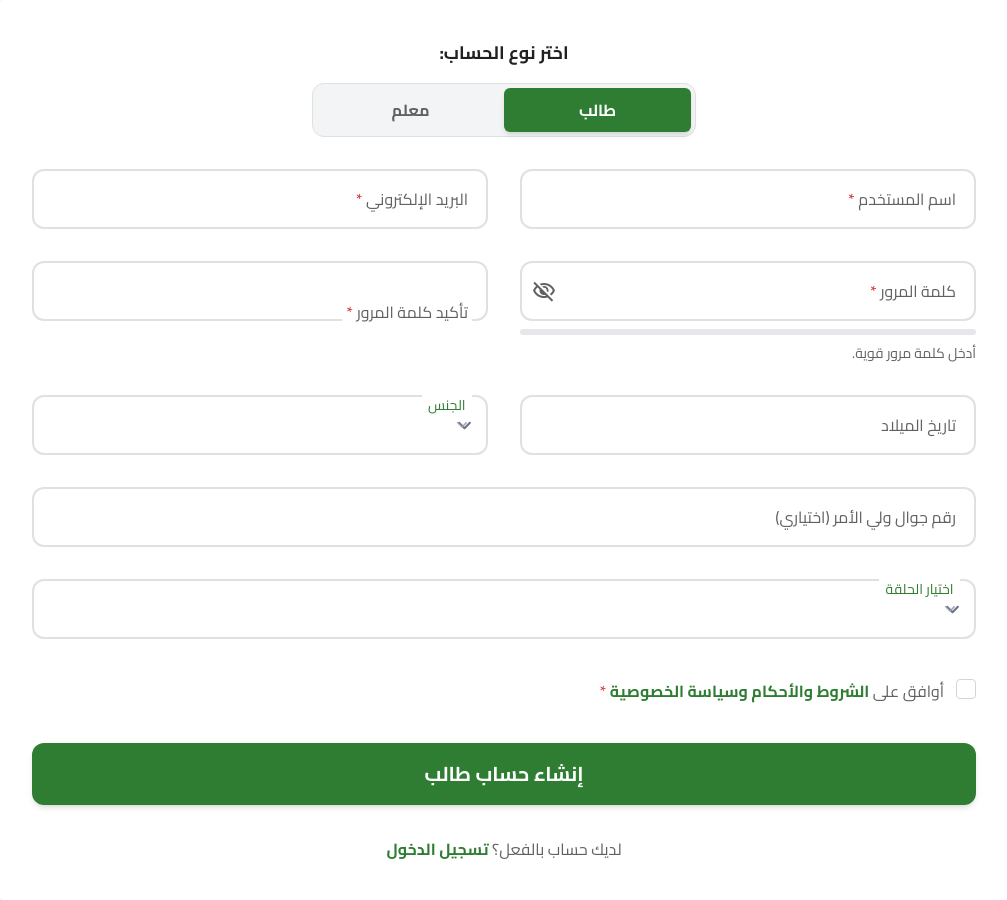
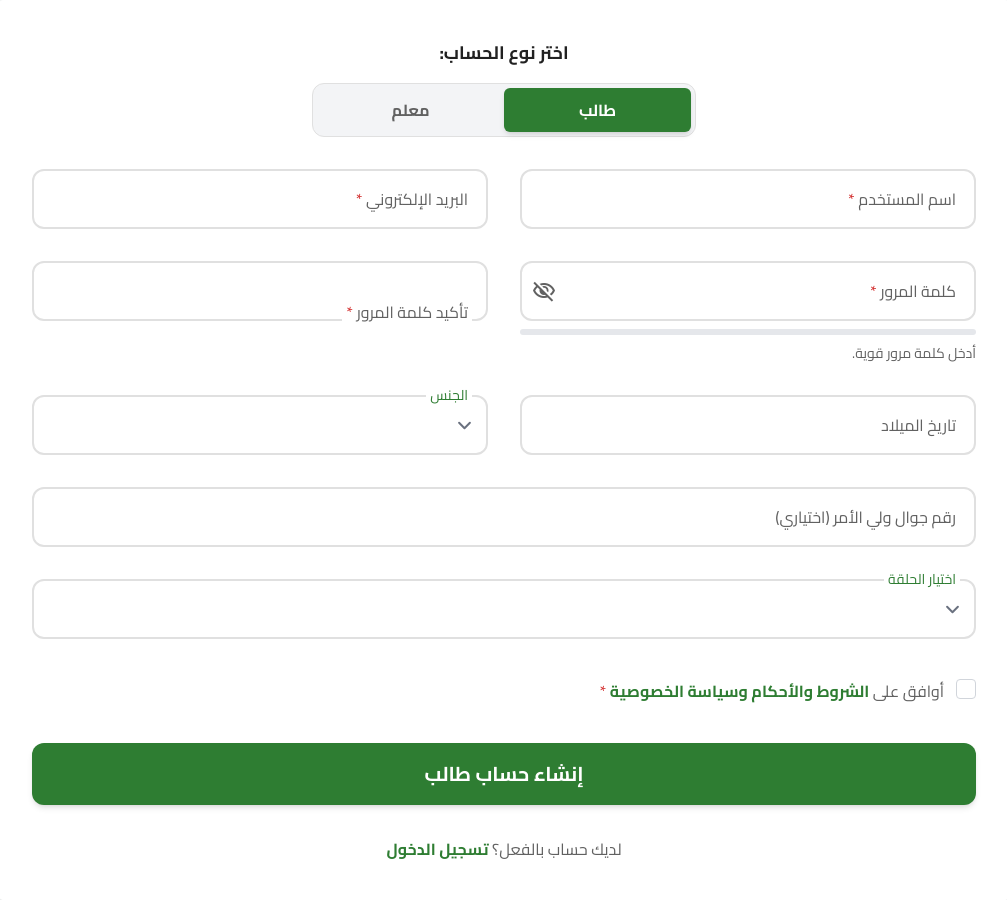
Before and after one commit to muhammednelshazly/Qurantahfiz, a Django app: page /accounts/register/ in a window 1280 px wide. Shown: the part 237-1137 px from the top of the page, without its empty margins (136-1143 px from the left). Run offline with Django 5.2, Linux system fonts and the light colour scheme; some libraries are stand-ins or nearby versions.

Commit message:
Update register.html

```diff
--- a/templates/accounts/register.html
+++ b/templates/accounts/register.html
@@ -5,11 +5,13 @@
   <meta name="viewport" content="width=device-width, initial-scale=1.0"/>
   <title>إنشاء حساب - منصة إقراء</title>
 
+  <!-- Fonts & Icons -->
   <link rel="preconnect" href="https://fonts.googleapis.com"/>
   <link rel="preconnect" href="https://fonts.gstatic.com" crossorigin/>
   <link href="https://fonts.googleapis.com/css2?family=Cairo:wght@400;700;900&display=swap" rel="stylesheet"/>
   <link href="https://fonts.googleapis.com/css2?family=Material+Symbols+Outlined" rel="stylesheet"/>
 
+  <!-- Tailwind -->
   <script src="https://cdn.tailwindcss.com?plugins=forms,container-queries"></script>
   <script>
     tailwind.config = {
@@ -52,19 +54,6 @@
       top:0; font-size:.875rem; color:#2E7D32;
     }
 
-    .form-select-floating { position: relative; }
-    .form-select-floating label{
-      position:absolute; right:1rem; top:-.7rem; transform:none !important;
-      padding:0 .4rem; font-size:.875rem; color:#2E7D32;
-      background-color:var(--label-bg, white);
-    }
-    .dark .form-select-floating label{ background-color:#1E1E1E; }
-    .form-select-floating select{ -webkit-appearance:none; -moz-appearance:none; appearance:none; padding-right:2.5rem; }
-    .form-select-floating .chevron{
-      position:absolute; right:1rem; top:50%; transform:translateY(-50%);
-      width:1.25rem; height:1.25rem; color:#9CA3AF; pointer-events:none;
-    }
-
     .loading-bar{
       position:absolute; top:0; left:0; right:0; height:4px; background:#A5D6A7;
       overflow:hidden; border-radius:16px 16px 0 0;
@@ -87,6 +76,7 @@
       <p id="form-subtitle" class="text-lg text-text-muted-light dark:text-text-muted-dark mt-2">ابدأ رحلتك في تعلم وتعليم القرآن الكريم</p>
     </div>
 
+    <!-- Card -->
     <div id="registration-card" class="bg-surface-light dark:bg-surface-dark p-8 sm:p-10 rounded-xl shadow-soft-medium relative overflow-hidden">
       <!-- Role selector -->
       <div class="mb-8">
@@ -182,7 +172,7 @@
                 <label for="birth_date">تاريخ الميلاد</label>
               </div>
 
-              <div class="form-select-floating">
+              <div class="form-input-group">
                 <select id="gender" name="gender"
                         class="form-input w-full px-4 py-3.5 rounded-lg bg-transparent border-2 border-border-light dark:border-border-dark focus:outline-none focus:ring-0 focus:border-primary text-lg">
                   <option value="" selected hidden disabled></option>
@@ -190,9 +180,6 @@
                   <option value="female">أنثى</option>
                 </select>
                 <label for="gender">الجنس</label>
-                <svg class="chevron" xmlns="http://www.w3.org/2000/svg" viewBox="0 0 20 20" fill="currentColor" aria-hidden="true">
-                  <path fill-rule="evenodd" d="M5.23 7.21a.75.75 0 011.06.02L10 10.94l3.71-3.71a.75.75 0 011.08 1.04l-4.24 4.25a.75.75 0 01-1.06 0L5.21 8.27a.75.75 0 01.02-1.06z" clip-rule="evenodd"/>
-                </svg>
               </div>
 
               <div class="form-input-group md:col-span-2">
@@ -201,7 +188,8 @@
                 <label for="guardian_phone">رقم جوال ولي الأمر (اختياري)</label>
               </div>
 
-              <div class="form-select-floating col-span-2 md:col-span-2">
+              <!-- التعديل هنا فقط -->
+              <div class="form-input-group col-span-2 md:col-span-2">
                 <select id="halaqa" name="halaqa"
                         class="form-input w-full px-4 py-3.5 rounded-lg bg-transparent border-2 border-border-light dark:border-border-dark focus:outline-none focus:ring-0 focus:border-primary text-lg">
                   <option value="" selected hidden disabled></option>
@@ -217,11 +205,7 @@
                   <option>حلقة فاطر – الشيخ عمر الحربي</option>
                 </select>
                 <label for="halaqa">اختيار الحلقة</label>
-                <svg class="chevron" xmlns="http://www.w3.org/2000/svg" viewBox="0 0 20 20" fill="currentColor" aria-hidden="true">
-                  <path fill-rule="evenodd" d="M5.23 7.21a.75.75 0 011.06.02L10 10.94l3.71-3.71a.75.75 0 011.08 1.04l-4.24 4.25a.75.75 0 01-1.06 0L5.21 8.27a.75.75 0 01.02-1.06z" clip-rule="evenodd"/>
-                </svg>
               </div>
-
             </div>
           </div>
 
@@ -243,6 +227,7 @@
           </div>
         </div>
 
+        <!-- رسائل Django -->
         {% if messages %}
           <div class="mt-6 space-y-2">
             {% for message in messages %}
@@ -311,7 +296,7 @@
       document.getElementById('submit-button').textContent = (role==='teacher') ? 'إنشاء حساب معلم' : 'إنشاء حساب طالب';
     }
     roleButtons.forEach(btn => btn.addEventListener('click', ()=>setRole(btn.dataset.role)));
-    setRole('student');
+    setRole('student'); // الافتراضي
 
     const passwordInput = document.getElementById('password1');
     const confirmInput  = document.getElementById('password2');
```
